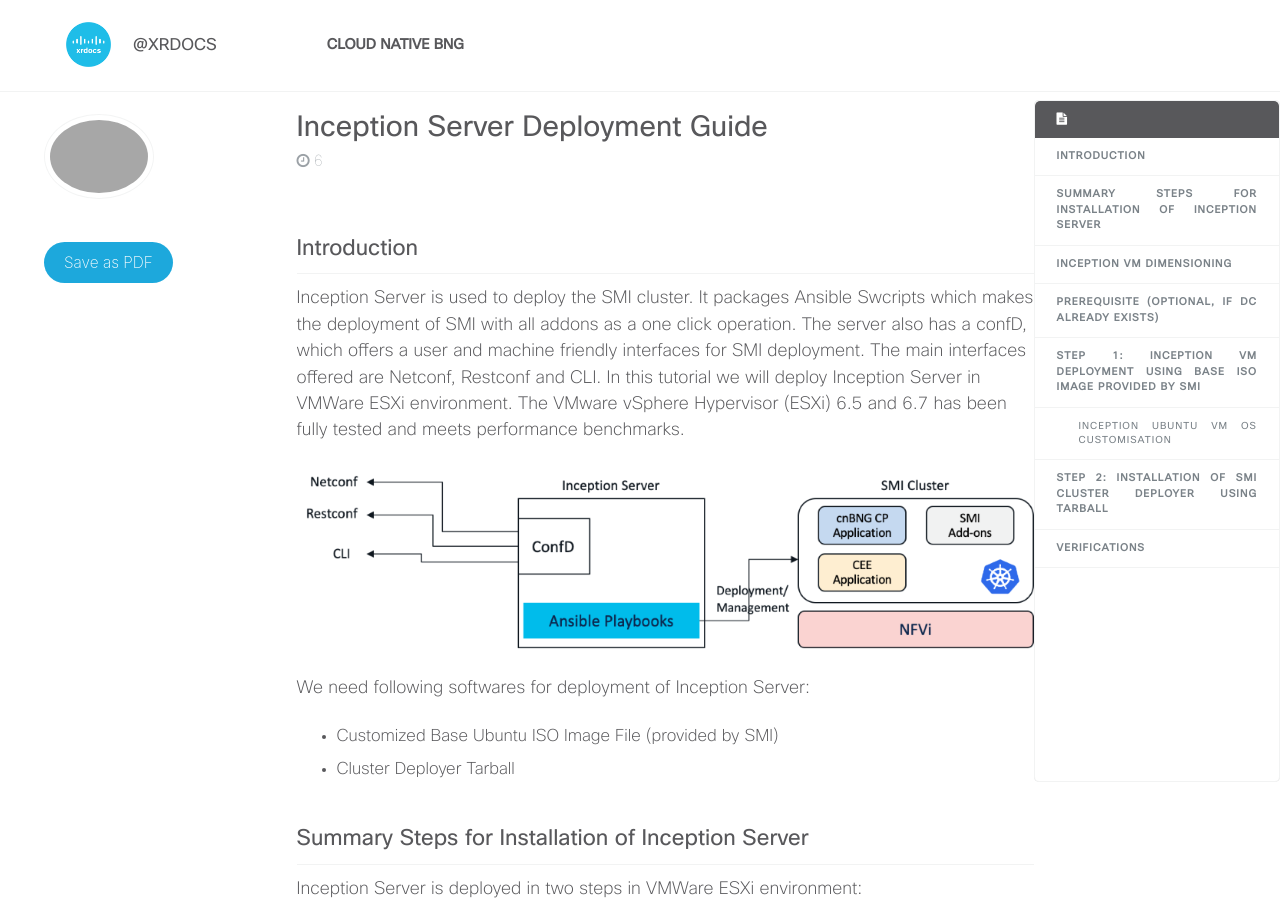
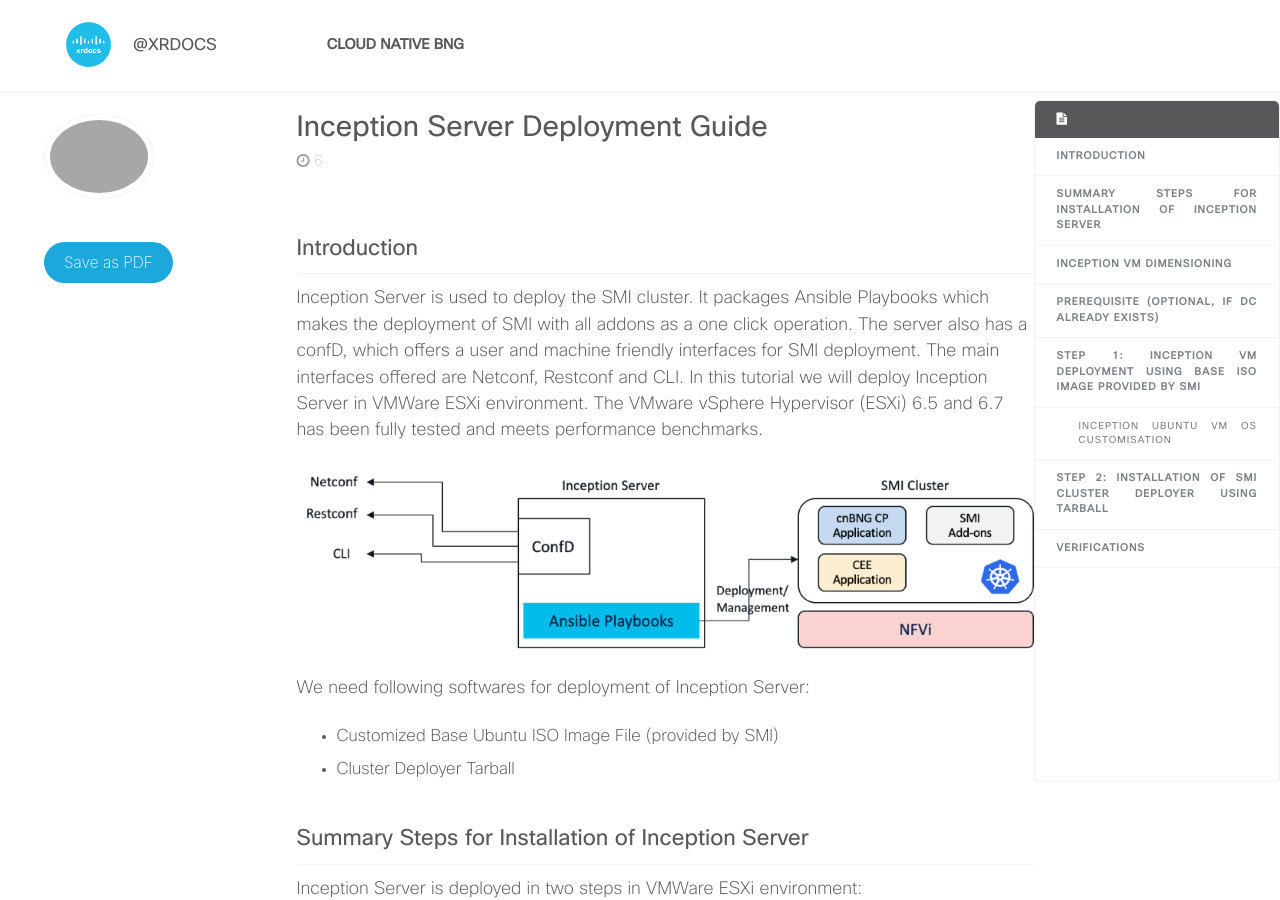
Before and after one commit to xrdocs/cnbng, a Jekyll site: the page built from _tutorials/inception-server-deployment-guide.md, in a window 1280 px wide and 900 px high. Built offline with Jekyll 4.4.1, drawn with Linux system fonts in a browser that asks for light colours; comment, search, counter and statistics services are not loaded; part of the change alters nothing that is shown; some of the changed text lies outside the part shown.

Commit message:
Update inception-server-deployment-guide.md

```diff
--- a/_tutorials/inception-server-deployment-guide.md
+++ b/_tutorials/inception-server-deployment-guide.md
@@ -17,7 +17,7 @@ excerpt: >-
 {% include toc %}
 
 ## Introduction
-Inception Server is used to deploy the SMI cluster. It packages Ansible Swcripts which makes the deployment of SMI with all addons as a one click operation. The server also has a confD, which offers a user and machine friendly interfaces for SMI deployment. The main interfaces offered are Netconf, Restconf and CLI. In this tutorial we will deploy Inception Server in VMWare ESXi environment. The VMware vSphere Hypervisor (ESXi) 6.5 and 6.7 has been fully tested and meets performance benchmarks.
+Inception Server is used to deploy the SMI cluster. It packages Ansible Playbooks which makes the deployment of SMI with all addons as a one click operation. The server also has a confD, which offers a user and machine friendly interfaces for SMI deployment. The main interfaces offered are Netconf, Restconf and CLI. In this tutorial we will deploy Inception Server in VMWare ESXi environment. The VMware vSphere Hypervisor (ESXi) 6.5 and 6.7 has been fully tested and meets performance benchmarks.
 
 ![inception1.png]({{site.baseurl}}/images/inception1.png)
 
@@ -75,7 +75,7 @@ Download the SMI base ISO image. This is the image which will be used for Ubuntu
   - Click New CD/DVD Drive and do the following:
     - Select Datastore ISO file option to boot from the SMI Base .iso file. Browse to the location of the .iso file on the datastore set in Step 1.
     - In the Device Status field, select Connect at power on checkbox.
-- After the VM boots up: login to the VM (user: cloud-user, password: Cisco_123). You will be prompted to change the password immediately
+- After the VM boots up: login to the VM (user: cloud-user, password: Cisco_123). You will be prompted to change the password immediately. New password must be 14 characters.
 - Now setup Networking by editing "/etc/netplan/50-cloud-init.yaml" file. Here is a sample file config:
 
 <div class="highlighter-rouge">
@@ -125,7 +125,7 @@ sudo hostnamectl set-hostname <mark>inception</mark>
 </div>
 - Logout of the VM and login again to see hostname changes are reflected
 - Make the hostname persistent even after reload by adding "preserve_hostname: true" to /etc/cloud/cloud.cfg file if not added already or change the setting to true from false if already present.
-- Replace default hostname for VM with the one you set into /etc/hosts file
+- Replace default hostname for VM with the one you set (in above step) inside /etc/hosts file. This will avoid hostname resolv error.
 
 ## Step 2: Installation of SMI Cluster Deployer using Tarball
 - Make a temporary folder and copy the offline SMI cluster deployer products tarball
```
